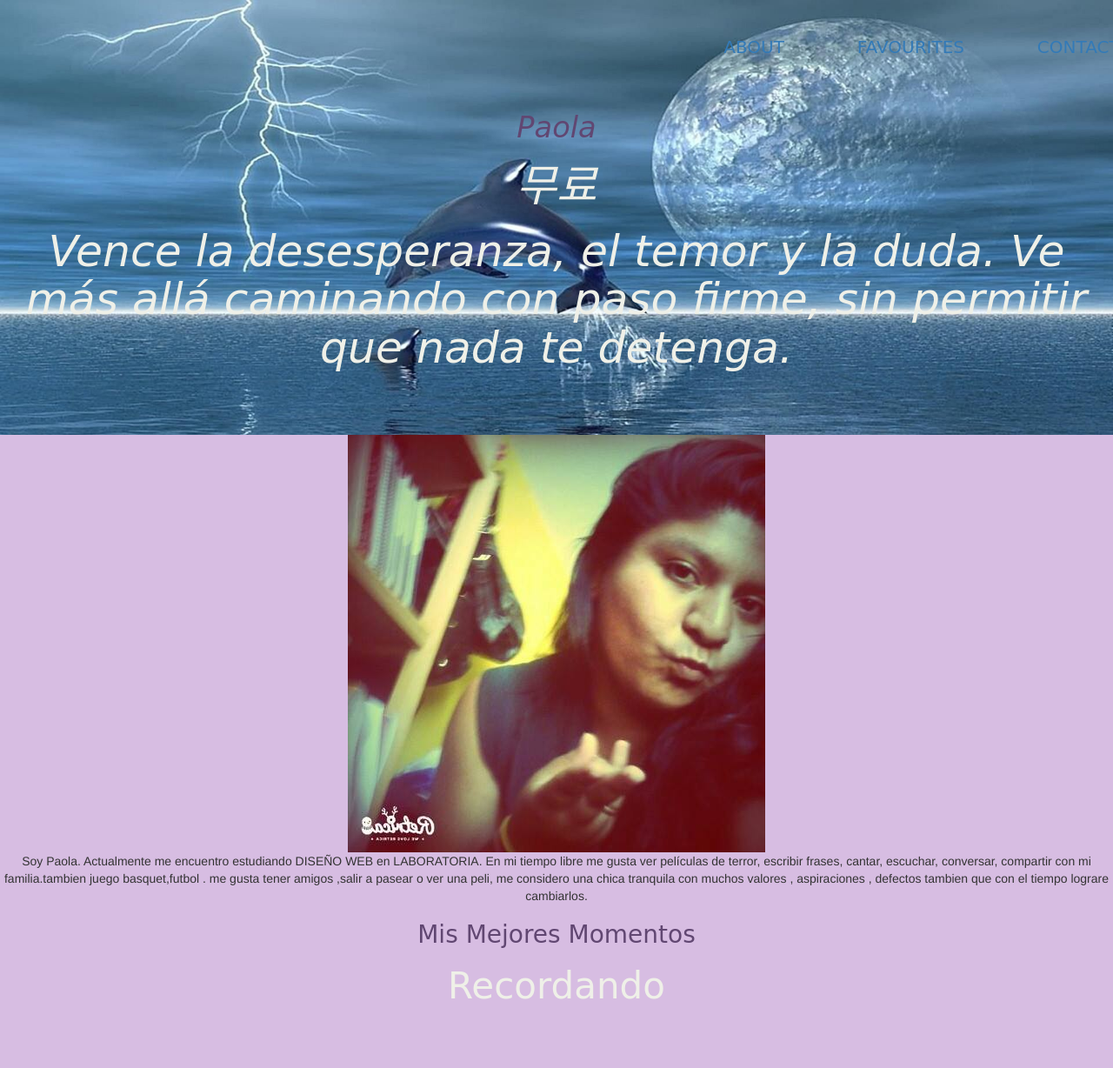
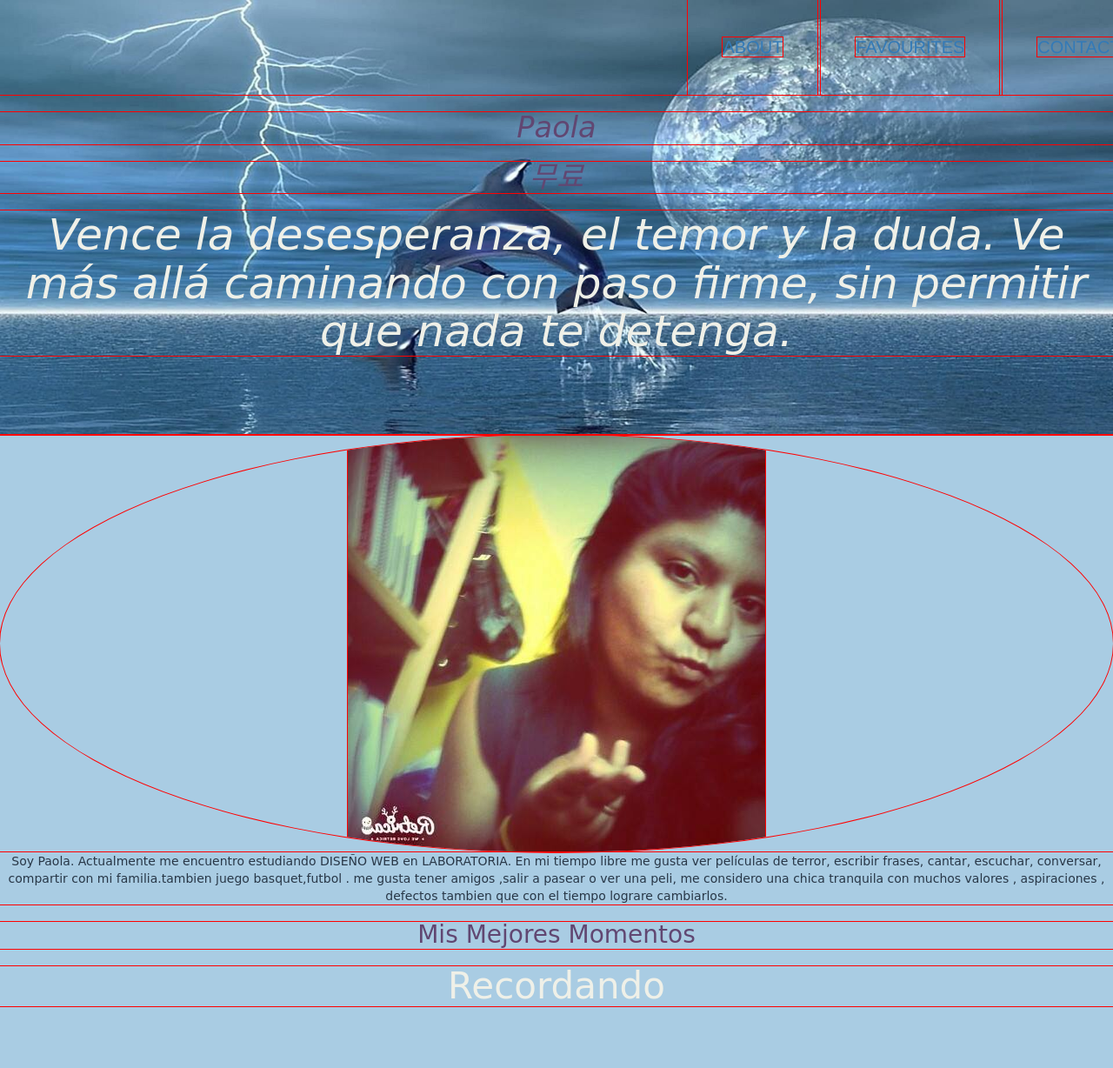
Before and after one commit to copawer/my-cute-page, a plain HTML site: page index.html in a window 1280 px wide. Shown: the top 1228 px of the page at 87% size. Drawn offline with Linux system fonts and the light colour scheme.

Commit message:
cambiando

```diff
--- a/css/main.css
+++ b/css/main.css
@@ -1,4 +1,4 @@
-*{outline: 1px solid ()}
+*{outline:solid 1px rgba(255,0,0.3)}
 
 header{
 	background-image: url(../img/delfin.jpg);
@@ -7,14 +7,16 @@ header{
 	height: 500px;
 	text-align:center;
 
+
 }
 .frase
 { text-align: center;
-color: #000000;
+color: #1A5276;
  font: oblique bold 120% cursive; }
 
  .yo
 	{
+    border-radius: 100%;
     overflow: auto;
 }
  .descripcion
@@ -34,7 +36,9 @@ color: #000000;
 section
 {
   text-align: center;
-  background-color: #D7BDE2;
+  background-color: #A9CCE3;
+  color:#283747;
+  font-family: 'Clicker Script', cursive;
 }
 }
  .momentos
@@ -43,22 +47,23 @@ section
  	text-decoration: 4px;
 
  }
- nav {
+ nav{
 	position: static;
     left: 480px;
     top: 200px;
     bottom: 350px;
     text-align: center;
-    color: #000000;
-     }
+
+
+  }
+
 li {
     display: inline-block;
     font-size: 20px;
-    color: #000000;
     position: relative;
     left: 400px;
     padding: 40px;
-    font-family: 'Clicker Script', cursive;
+    color: #1A5276;
        }
 h1 {
     font-size: 2em;
@@ -130,12 +135,17 @@ h2{ font-size: 3em;
  {
 text-align: center;
 color: #6B1881;
-text-decoration: 6px;
+text-decoration: 10px;
+font: oblique bold 120% cursive;
+
+
  }
  .row{
   padding:10px 350px;
   text-align:center;
-  background-image: url(img/images(1).jpe);
+  background-image: url(../img/images.jpe);
+  border-radius: 100%;
+
 }
 .row img{
 
--- a/index.html
+++ b/index.html
@@ -11,23 +11,22 @@
     <!-- Inserta tu código aqui -->
   </head>
   <body>
-  <nav class="col-4">
-
+  <nav class="menu">
           <ul>
-            <li><a href="#">ABOUT</a></li>
-            <li><a href="#">FAVOURITES</a></li>
-            <li><a href="#">CONTACT</a></li>
-          </ul>
+            <li><a href="yo">ABOUT</a></li>
+            <li><a href="favorit">FAVOURITES</a></li>
+            <li><a href="contacto">CONTACT</a></li>
+           </ul>
         </nav>
 
   <div class="frase">
     <h1>Paola</h1>
     <div class="simbolo">
-    <h2>무료</h2></div>
+    <h1>무료</h1></div>
   	<h2> Vence la desesperanza, el temor y la duda. Ve más allá caminando con paso firme, sin permitir que nada te detenga.</h2>
   </div>
   </header>
-  <section>
+  <section >
   	<div class="yo">
   		<img src="img/yo.jpg">
   	</div>
@@ -54,7 +53,7 @@
 <footer class="final">
 <div class="contacto">
 
-    <h6> Contact Me</h6>
+    <h1> Contact Me</h1>
     </div>
     	 <div class="row">
         <a href="https://www.facebook.com/copawerchicho"><img class="r" src="img/facebook.jpe"></a>
```
Also changed, not shown: 2 other files.
